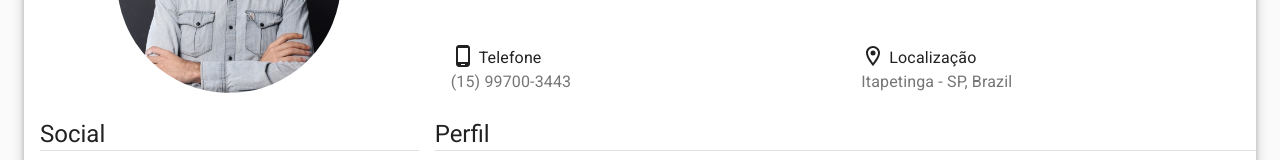
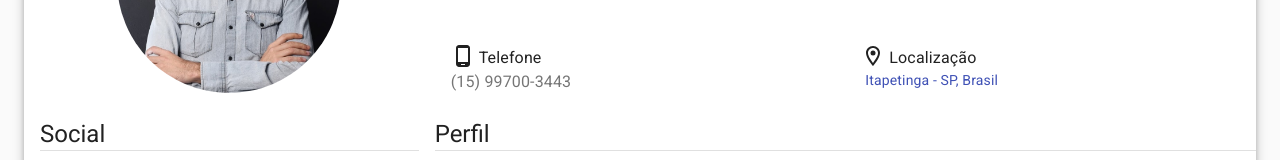
Before and after one commit to eduardopvm/react-cv, a React (Create React App) app: page / in a window 1280 px wide. Shown: the part 225-385 px from the top of the page. Built offline with nearby package versions, Linux system fonts and the light colour scheme.

Commit message:
added link to location

```diff
--- a/src/data/cv_data_static.json
+++ b/src/data/cv_data_static.json
@@ -1,6 +1,6 @@
 {
   "contact": {
-    "location": "Itapetinga - SP, Brazil",
+    "location": "Itapetinga - SP, Brasil",
     "address": "Coronel Fernando Prestes, 615",
     "phone": "(15) 99700-3443",
     "email": "eduardo.palma403@gmail.com",
--- a/src/header/InfoPanel.js
+++ b/src/header/InfoPanel.js
@@ -4,7 +4,7 @@ import CardContent from "@material-ui/core/CardContent";
 import Grid from "@material-ui/core/Grid";
 import Link from "@material-ui/core/Link";
 import { makeStyles } from "@material-ui/core/styles";
-import { useTranslation } from 'react-i18next';
+import { useTranslation } from "react-i18next";
 
 /* Icons */
 import PhoneAndroidOutlinedIcon from "@material-ui/icons/PhoneAndroidOutlined";
@@ -16,13 +16,20 @@ const useStyles = makeStyles({
   root: {
     top: 5,
     position: "relative",
-    marginRight: "0.25rem"
+    marginRight: "0.25rem",
   },
+  locationLink: {
+    marginLeft: "0.25rem"
+  }
 });
 
 export default function HeaderPanel(props) {
   const classes = useStyles();
   const [t, i18n] = useTranslation();
+
+  const locationQueryString = encodeURI(
+    props.contact.address + " " + props.contact.location
+  );
 
   return (
     <Grid container item xs={12}>
@@ -30,12 +37,14 @@ export default function HeaderPanel(props) {
         <CardContent>
           <EmailOutlinedIcon display="inline" className={classes.root} />
           <Typography display="inline">Email</Typography>
+
           {/* screen display */}
           <Box displayPrint="none">
             <Link href={`mailto:${props.contact.email}`} display="block">
               {props.contact.email}
             </Link>
           </Box>
+
           {/* print display */}
           <Box display="none" displayPrint="block">
             <Typography color="textSecondary">{props.contact.email}</Typography>
@@ -47,12 +56,14 @@ export default function HeaderPanel(props) {
         <CardContent>
           <WebAssetOutlinedIcon display="inline" className={classes.root} />
           <Typography display="inline">Website</Typography>
+
           {/* screen display */}
           <Box displayPrint="none">
-            <Link href={props.contact.website} target="_blank" display="block">
+            <Link href={props.contact.website} target="_blank">
               {props.contact.website}
             </Link>
           </Box>
+
           {/* print display */}
           <Box display="none" displayPrint="block">
             <Typography color="textSecondary">
@@ -65,7 +76,7 @@ export default function HeaderPanel(props) {
       <Grid item xs={6}>
         <CardContent>
           <PhoneAndroidOutlinedIcon display="inline" className={classes.root} />
-          <Typography display="inline">{t('phone')}</Typography>
+          <Typography display="inline">{t("phone")}</Typography>
           <Typography color="textSecondary">{props.contact.phone}</Typography>
         </CardContent>
       </Grid>
@@ -73,10 +84,27 @@ export default function HeaderPanel(props) {
       <Grid item xs={6}>
         <CardContent>
           <LocationOnOutlinedIcon display="inline" className={classes.root} />
-          <Typography display="inline">{t('location')}</Typography>
-          <Typography color="textSecondary">
-            {props.contact.location}
-          </Typography>
+          <Typography display="inline">{t("location")}</Typography>
+
+          {/* screen display */}
+          <Box displayPrint="none">
+            <Link
+              href={
+                "https://www.google.com/maps/search/?api=1&query=" +
+                locationQueryString
+              }
+              target="_blank"
+              className={classes.locationLink}>
+              {props.contact.location}
+            </Link>
+          </Box>
+
+          {/* print display */}
+          <Box display="none" displayPrint="block">
+            <Typography color="textSecondary" className={classes.locationLink}>
+              {props.contact.location}
+            </Typography>
+          </Box>
         </CardContent>
       </Grid>
     </Grid>
--- a/src/i18n.js
+++ b/src/i18n.js
@@ -36,7 +36,7 @@ const translations = {
       "workHistory": "Experiência Profissional",
       "workHighlights": "Destaques",
       "workSummary": "Resumo",
-      "brazil": "Brazil",
+      "brazil": "Brasil",
       "printCV": "Imprimir CV",
       "exportToPDF": "Salvar como PDF",
       "en": "Inglês",
```
